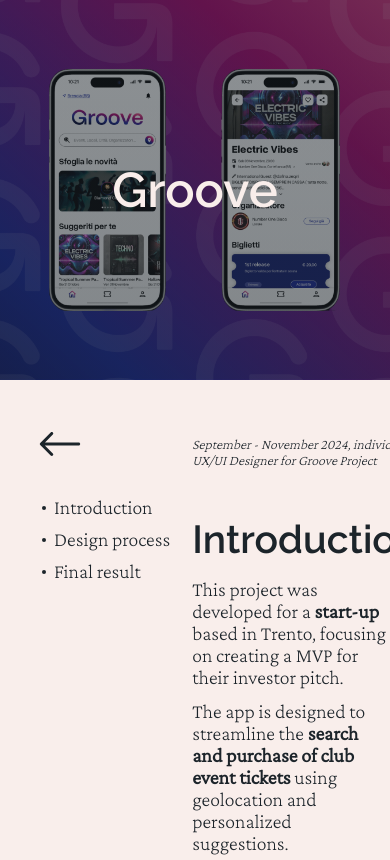
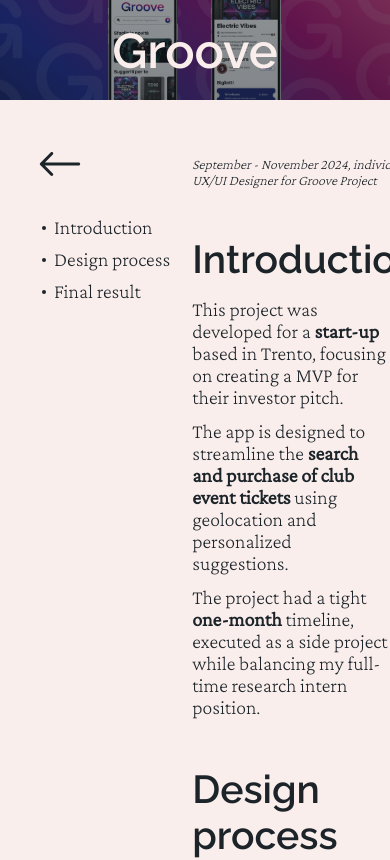
Before and after one commit to andrea-valerio/portfolio, a React (Vite) app: page /groove in a window 390 px wide. Shown: the top 860 px of the page. Built offline with nearby package versions, Linux system fonts and the light colour scheme.

Commit message:
herosection responsive

```diff
--- a/src/components/HeroSection.tsx
+++ b/src/components/HeroSection.tsx
@@ -6,7 +6,8 @@ type HeroSectionProps = {
 const HeroSection = ({title, imageName}: HeroSectionProps) => {
     return (
     <div
-      className="h-[45vh] w-full bg-cover bg-center flex items-center justify-center"
+      className="w-full bg-cover bg-center flex items-center justify-center
+        h-[100px] sm:h-[150px] md:h-[200px] lg:h-[250px]"
       style={{
         backgroundImage: `
           linear-gradient(0deg, rgba(28,36,42,0.5), rgba(28,36,42,0.5)),
@@ -15,7 +16,7 @@ const HeroSection = ({title, imageName}: HeroSectionProps) => {
         `,
       }}
     >
-      <h1 className="title-1 text-white z-10">{title}</h1>
+      <h1 className="title-1 sm:text-title-2 md:text-title-1 lg:text-title-1 text-white">{title}</h1>
     </div>
   )
 }
```
